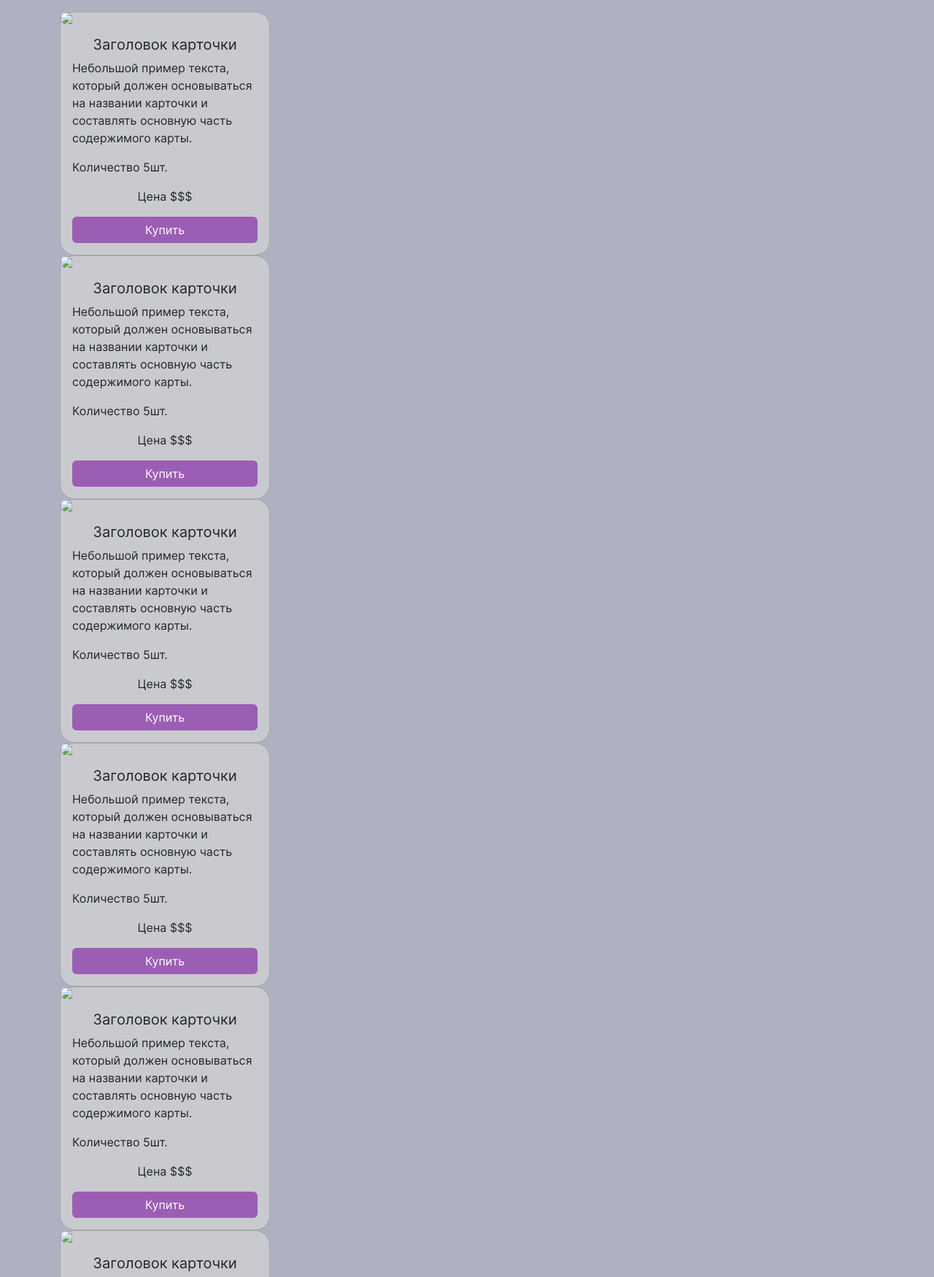
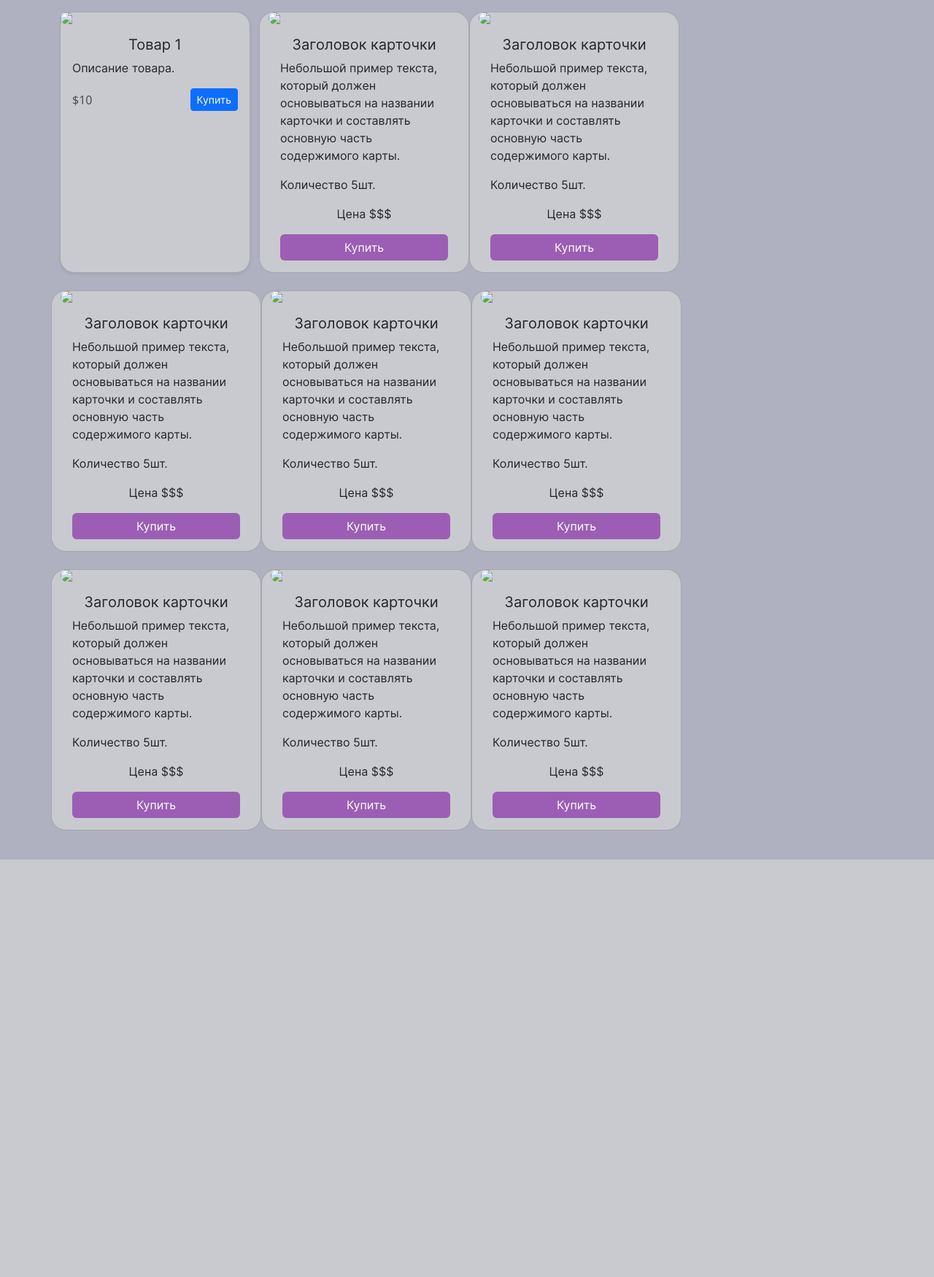
Before and after one commit to ghhossib/OrdersS, a Flask app: page /client_catalog in a window 1280 px wide. Shown: the part 170-1920 px from the top of the page at 73% size. After the commit the page ends 1348 px from the top, so only its background shows below. Run offline with Flask 3, Linux system fonts and the light colour scheme; the visitor is signed in with stand-in values (Sample User, id 1); data that the repository does not hold is empty; some libraries are stand-ins or nearby versions.

Commit message:
клиента делай

```diff
--- a/app.py
+++ b/app.py
@@ -110,6 +110,14 @@ def client_catalog():
 def client_delivery():
         title = "Каталог товаров"
         return render_template('delivery_status.html',
+                               title=title)
+
+
+@application.route('/test123', methods=['GET','POST'])
+@login_required
+def test123():
+        title = "Каталог товаров"
+        return render_template('test123.html',
                                title=title)
 
 @application.route('/user/<int:id>', methods=['GET','POST'])
--- a/templates/catalog_products.html
+++ b/templates/catalog_products.html
@@ -20,8 +20,21 @@
                 </li>
             </ol>
         </nav>
-        <div class="card-wrapper grid">
-            <div class="card g-col-3" style="width: 18rem;">
+        <div class="row g-4">
+            <div class="col-lg-3 col-md-4 col-sm-6">
+        <div class="card h-100 shadow-sm">
+           <img style="border-radius: inherit;" src="https://imgholder.ru/286x300/8493a8/adb9ca&text=IMAGE+HOLDER&font=kelson" />
+          <div class="card-body">
+            <h5 class="card-title">Товар 1</h5>
+            <p class="card-text">Описание товара.</p>
+            <div class="d-flex justify-content-between align-items-center">
+              <span class="text-muted">$10</span>
+              <button class="btn btn-sm btn-primary">Купить</button>
+            </div>
+          </div>
+        </div>
+      </div>
+            <div class="card col-12 col-sm-6 col-md-4 col-lg-3" style="width: 18rem; ">
                 <img style="border-radius: inherit;" src="https://imgholder.ru/286x300/8493a8/adb9ca&text=IMAGE+HOLDER&font=kelson" />
                 <div class="card-body">
                     <h5 class="card-title">Заголовок карточки</h5>
@@ -32,7 +45,9 @@
                     <a href="payment_products.html" class="btn btn-primary btn-buy">Купить</a>
                 </div>
             </div>
-            <div class="card g-col-3" style="width: 18rem;">
+
+
+            <div class="card col-12 col-sm-6 col-md-4 col-lg-3" style="width: 18rem;">
                 <img style="border-radius: inherit;" src="https://imgholder.ru/286x300/8493a8/adb9ca&text=IMAGE+HOLDER&font=kelson" />
                 <div class="card-body">
                     <h5 class="card-title">Заголовок карточки</h5>
@@ -43,7 +58,7 @@
                     <a href="payment_products.html" class="btn btn-primary btn-buy">Купить</a>
                 </div>
             </div>
-            <div class="card g-col-3" style="width: 18rem;">
+            <div class="card  col-12 col-sm-6 col-md-4 col-lg-3" style="width: 18rem;">
                 <img style="border-radius: inherit;" src="https://imgholder.ru/286x300/8493a8/adb9ca&text=IMAGE+HOLDER&font=kelson" />
                 <div class="card-body">
                     <h5 class="card-title">Заголовок карточки</h5>
@@ -54,7 +69,7 @@
                     <a href="payment_products.html" class="btn btn-primary btn-buy">Купить</a>
                 </div>
             </div>
-            <div class="card g-col-3" style="width: 18rem;">
+            <div class="card  col-12 col-sm-6 col-md-4 col-lg-3" style="width: 18rem;">
                 <img style="border-radius: inherit;" src="https://imgholder.ru/286x300/8493a8/adb9ca&text=IMAGE+HOLDER&font=kelson" />
                 <div class="card-body">
                     <h5 class="card-title">Заголовок карточки</h5>
@@ -65,7 +80,7 @@
                     <a href="payment_products.html" class="btn btn-primary btn-buy">Купить</a>
                 </div>
             </div>
-            <div class="card g-col-3" style="width: 18rem;">
+            <div class="card col-12 col-sm-6 col-md-4 col-lg-3" style="width: 18rem;">
                 <img style="border-radius: inherit;" src="https://imgholder.ru/286x300/8493a8/adb9ca&text=IMAGE+HOLDER&font=kelson" />
                 <div class="card-body">
                     <h5 class="card-title">Заголовок карточки</h5>
@@ -76,7 +91,7 @@
                     <a href="payment_products.html" class="btn btn-primary btn-buy">Купить</a>
                 </div>
             </div>
-            <div class="card g-col-3" style="width: 18rem;">
+            <div class="card col-12 col-sm-6 col-md-4 col-lg-3" style="width: 18rem;">
                 <img style="border-radius: inherit;" src="https://imgholder.ru/286x300/8493a8/adb9ca&text=IMAGE+HOLDER&font=kelson" />
                 <div class="card-body">
                     <h5 class="card-title">Заголовок карточки</h5>
@@ -87,7 +102,7 @@
                     <a href="payment_products.html" class="btn btn-primary btn-buy">Купить</a>
                 </div>
             </div>
-            <div class="card g-col-3" style="width: 18rem;">
+            <div class="card col-12 col-sm-6 col-md-4 col-lg-3" style="width: 18rem;">
                 <img style="border-radius: inherit;" src="https://imgholder.ru/286x300/8493a8/adb9ca&text=IMAGE+HOLDER&font=kelson" />
                 <div class="card-body">
                     <h5 class="card-title">Заголовок карточки</h5>
@@ -98,7 +113,7 @@
                     <a href="payment_products.html" class="btn btn-primary btn-buy">Купить</a>
                 </div>
             </div>
-            <div class="card g-col-3" style="width: 18rem;">
+            <div class="card col-12 col-sm-6 col-md-4 col-lg-3" style="width: 18rem;">
                 <img style="border-radius: inherit;" src="https://imgholder.ru/286x300/8493a8/adb9ca&text=IMAGE+HOLDER&font=kelson" />
                 <div class="card-body">
                     <h5 class="card-title">Заголовок карточки</h5>
```
Also changed, not shown: templates/test123.html (added, +109 -0 lines).
